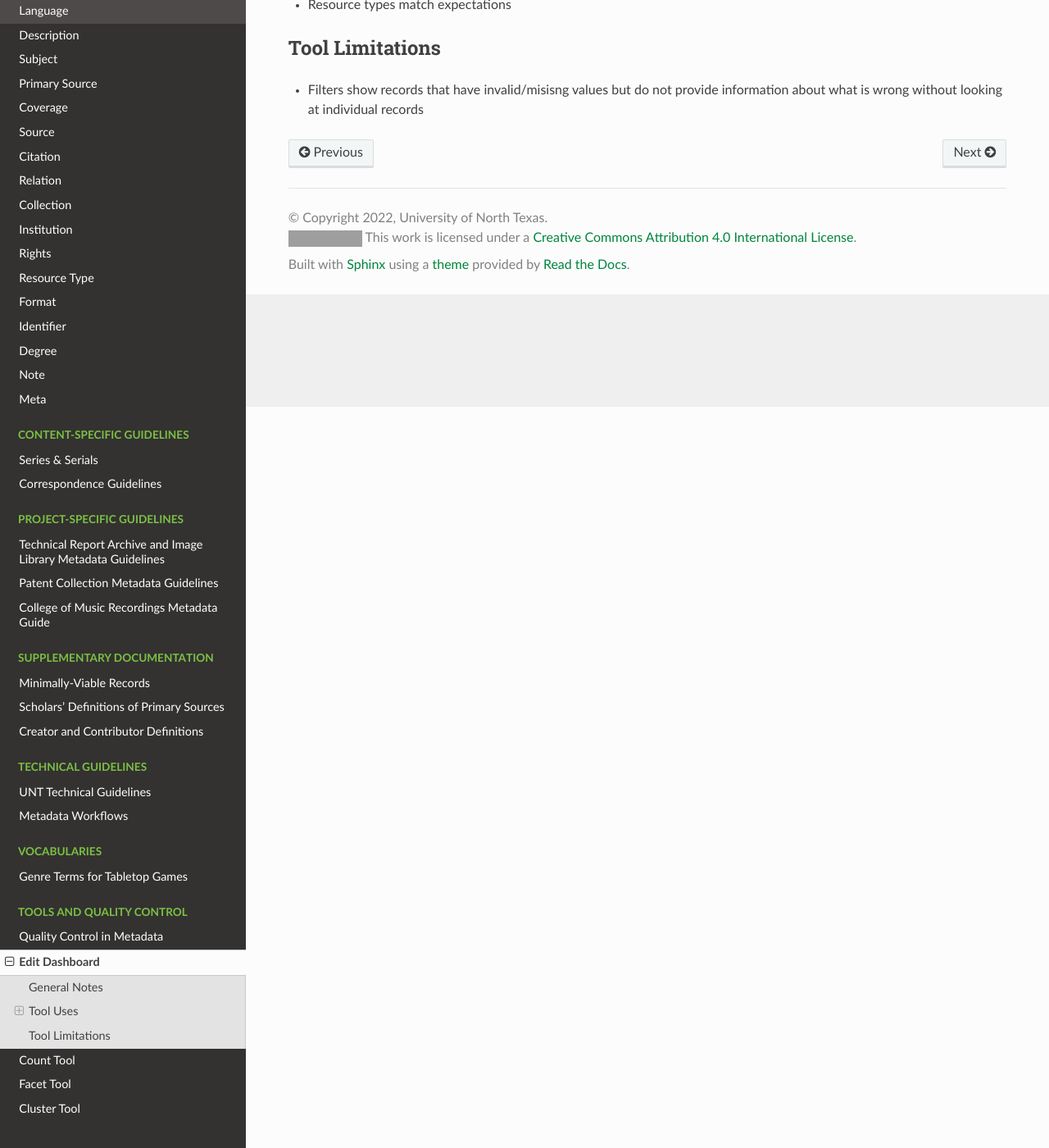
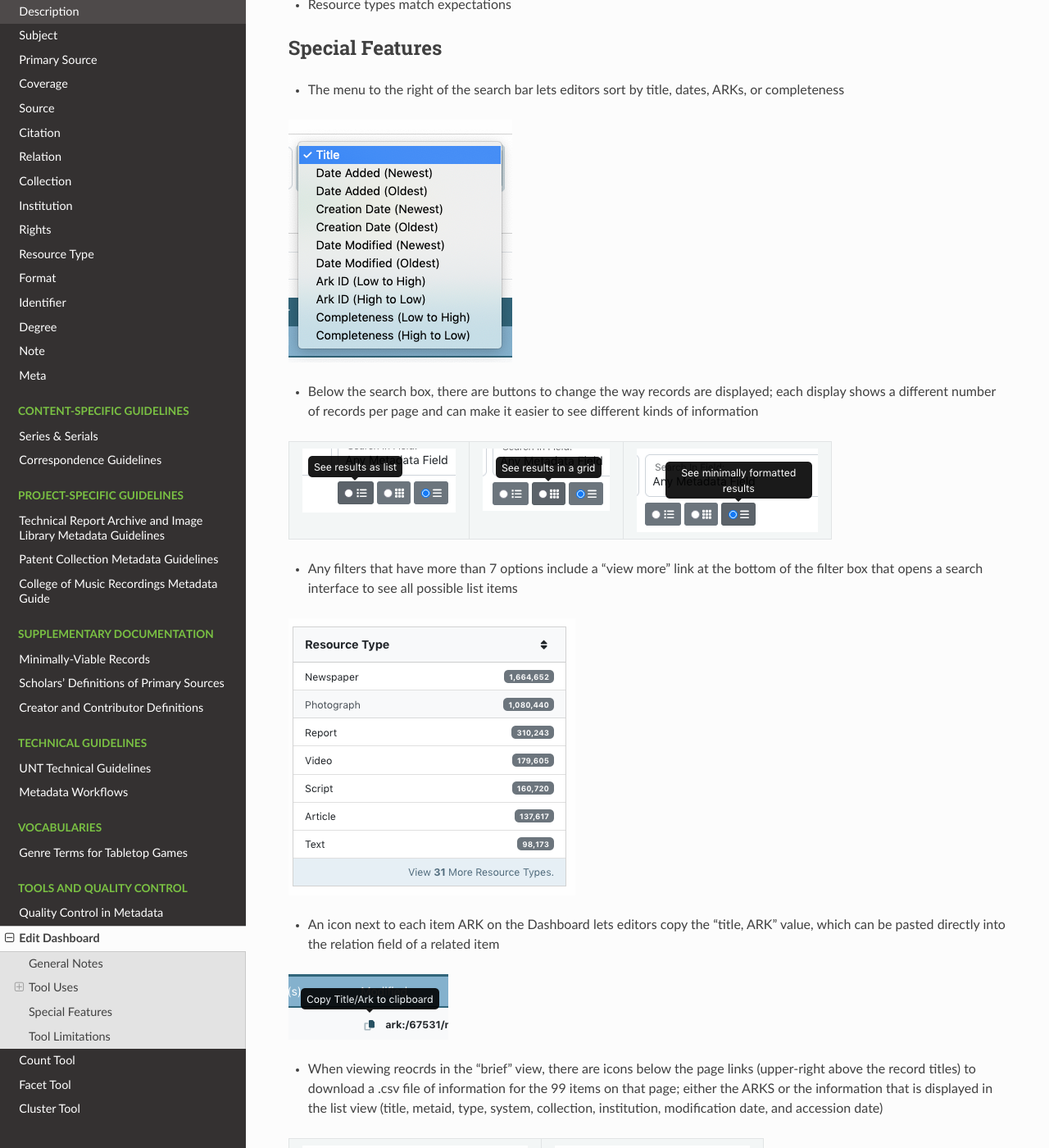
Before and after one commit to unt-libraries/untl-metadata-documentation, a Sphinx documentation site: the page built from docs/tools/dashboard.rst, in a window 1280 px wide and 1400 px high, scrolled down 904 px. Shown: the whole window at 82% size. Built offline with Sphinx 7.4.7 and the Read the Docs theme 3.1.0, drawn with Linux system fonts in a browser that asks for light colours; grey boxes are pictures that could not be loaded.

Commit message:
Add more info to dashboard page

```diff
--- a/docs/tools/dashboard.rst
+++ b/docs/tools/dashboard.rst
@@ -40,6 +40,41 @@ Here are some examples of what to check specifically from the Dashboard:
 -	Resource types match expectations
 
 
+****************
+Special Features
+****************
+
+-	The menu to the right of the search bar lets editors sort by title, dates, ARKs, or completeness
+
+.. image:: ../_static/images/dash-sort.png
+   :alt: Screenshot of the sort menu on the Dashboard.
+
+-	Below the search box, there are buttons to change the way records are displayed; each display shows a different number of records per page and
+	can make it easier to see different kinds of information
+
++-----------------------------------------------------------+-------------------------------------------------------+----------------------------------------------------+
+|.. image:: ../_static/images/dash-icon1.png                |.. image:: ../_static/images/dash-icon2.png            |.. image:: ../_static/images/dash-icon3.png         |
+|   :alt: Screenshot of hover text default list display.    |   :alt: Screenshot of hover text grid display.        |   :alt: Screenshot of hover text for brief display.|
++-----------------------------------------------------------+-------------------------------------------------------+----------------------------------------------------+
+
+-	Any filters that have more than 7 options include a "view more" link at the bottom of the filter box that opens a search interface to see all possible list items
+
+.. image:: ../_static/images/dash-filter.png
+   :alt: Screenshot of the resource type filter.
+
+-	An icon next to each item ARK on the Dashboard lets editors copy the "title, ARK" value, which can be pasted directly into the relation field of a related item
+
+.. image:: ../_static/images/dash-copy.png
+   :alt: Screenshot of the hover text for the copy icon.
+
+-	When viewing reocrds in the "brief" view, there are icons below the page links (upper-right above the record titles) to download a .csv file of information for the 99
+	items on that page; either the ARKS or the information that is displayed in the list view (title, metaid, type, system, collection, institution, modification date, and
+	accession date)
+
++-----------------------------------------------------------+-------------------------------------------------------+
+|.. image:: ../_static/images/dash-icon4.png                |.. image:: ../_static/images/dash-icon5.png            |
+|   :alt: Screenshot of hover text for ARK download.        |   :alt: Screenshot of hover text for data download.   |
++-----------------------------------------------------------+-------------------------------------------------------+
 
 
 ****************
```
Also changed, not shown: docs/_static/images/dash-copy.png (added), docs/_static/images/dash-filter.png (added), docs/_static/images/dash-icon1.png (added), docs/_static/images/dash-icon2.png (added), docs/_static/images/dash-icon3.png (added), docs/_static/images/dash-icon4.png (added), docs/_static/images/dash-icon5.png (added), docs/_static/images/dash-sort.png (added).
